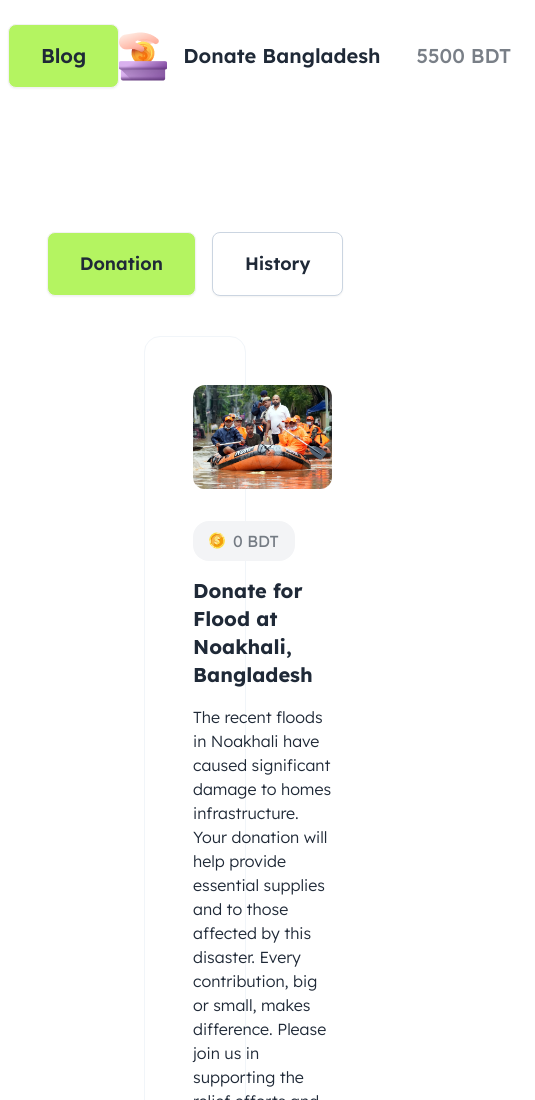
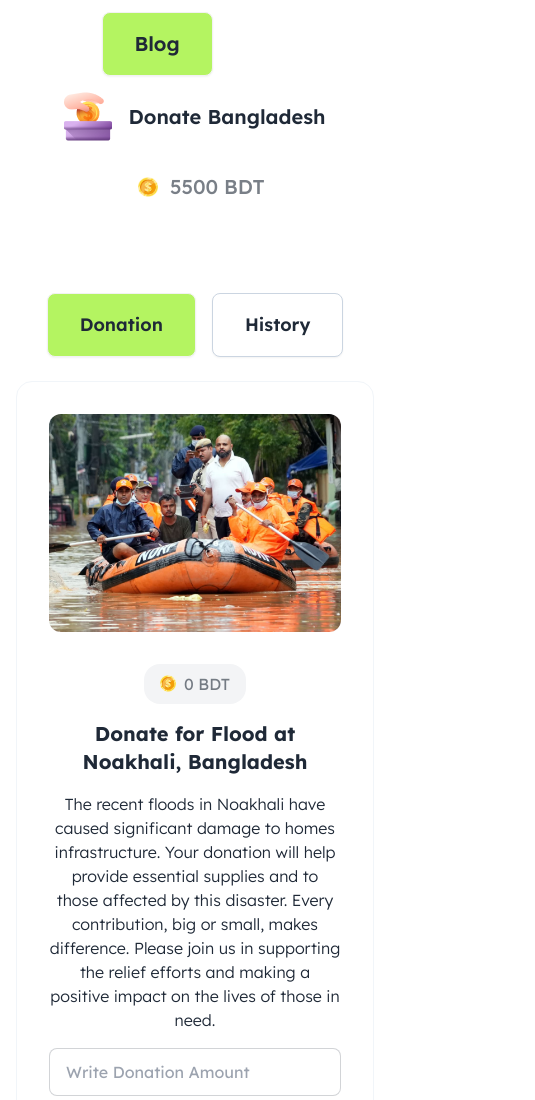
Before and after one commit to DevelopWebAdnan/assignment-5, a plain HTML site: page index.html in a window 390 px wide. Shown: the top 1100 px of the page, 535 px wide, since content can reach past the window. Drawn offline with nearby package versions, Linux system fonts and the light colour scheme.

Commit message:
made the home page responsive

```diff
--- a/index.html
+++ b/index.html
@@ -33,18 +33,22 @@
     }
   </script>
 </head>
+
 <body class="lexend-font">
     <header class="md:container mx-auto">
+
         <!-- navbar start -->
          <nav>
-            <div class="navbar py-6 text-xl font-semibold">
+            <div class="navbar py-3 md:py-6 text-xl font-semibold flex flex-col gap-4 items-center justify-center md:flex-row">
                 <div class="navbar-start">
                     <button class="btn btn-lg bg-donate-primary text-xl py-3 px-8">Blog</button>
                 </div>
+
                 <div class="navbar-center space-x-4">
                    <a href="#"><img src="assets/logo.png" alt=""></a>
                   <a href="#" class="">Donate Bangladesh</a>
                 </div>
+
                 <div class="navbar-end">
                       <div class="stats">
                         <div class="stat flex items-center gap-3">
@@ -60,20 +64,21 @@
 
          <!-- Horizontal menu -->
           <div class=" flex justify-center">
-            <ul class="menu menu-horizontal space-x-4 mt-28">
+            <ul class="menu menu-horizontal space-x-4 mt-14 md:mt-28">
                 <li><button class="btn btn-lg py-4 px-8 bg-donate-primary">Donation</button></li>
                 <li><button class="btn btn-lg border border-slate-300 py-4 px-8 bg-white">History</button></li>
               </ul>
           </div>
+    </header>
 
-    </header>
     <main>
+         <section class="pb-10 md:pb-20 mt-4 md:mt-8 px-4 md:px-36">
 
-         <section class="pb-20 mt-8 px-36">
             <!-- Cards container -->
-            <div class="space-y-8">
+            <div class="space-y-4 md:space-y-8 text-center md:text-left">
+
               <!-- Card-1 -->
-              <div class="hero bg-white p-8 rounded-2xl border border-slate-100">
+              <div class="hero bg-white p-4 md:p-8 rounded-2xl border border-slate-100">
                 <div class="hero-content flex-col lg:flex-row gap-8 justify-between">
                   <!-- image content -->
                   <div class="flex-1">
@@ -100,8 +105,9 @@
                   </div>
                 </div>
               </div>
+
               <!-- Card-2 -->
-              <div class="hero bg-white p-8 rounded-2xl border border-slate-100">
+              <div class="hero bg-white p-4 md:p-8 rounded-2xl border border-slate-100">
                 <div class="hero-content flex-col lg:flex-row gap-8 justify-between">
                   <!-- image content -->
                   <div class="flex-1">
@@ -128,8 +134,9 @@
                   </div>
                 </div>
               </div>
+
               <!-- Card-3 -->
-              <div class="hero bg-white p-8 rounded-2xl border border-slate-100">
+              <div class="hero bg-white p-4 md:p-8 rounded-2xl border border-slate-100">
                 <div class="hero-content flex-col lg:flex-row gap-8 justify-between">
                   <!-- image content -->
                   <div class="flex-1">
@@ -156,13 +163,8 @@
                   </div>
                 </div>
               </div>
-
             </div>
-
-
          </section>
-
     </main>
-
 </body>
 </html>
```
